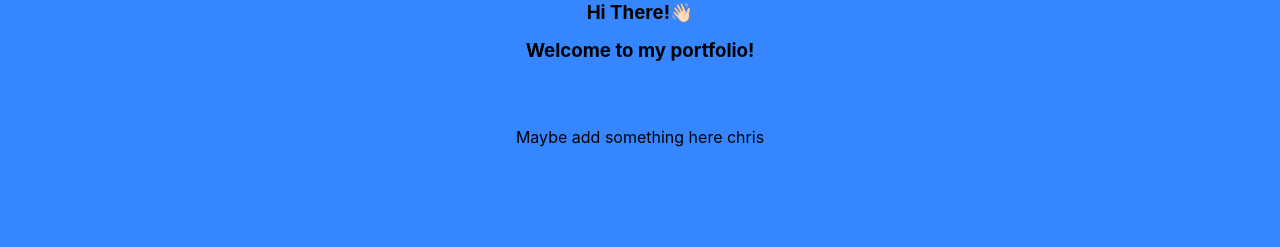
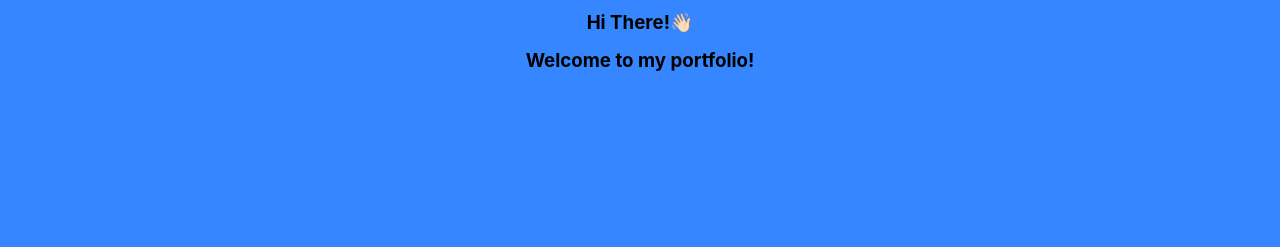
Before and after one commit to ChristianAlteri/Portfolio, a React (Create React App) app: page / in a window 1280 px wide. Shown: the part 251-498 px from the top of the page. Built offline with nearby package versions, Linux system fonts and the light colour scheme.

Commit message:
pre installing bootstrap

```diff
--- a/src/pages/About.css
+++ b/src/pages/About.css
@@ -20,6 +20,7 @@
     margin-left: 40px;
     margin-right: 40px;
     animation: flowGradient 8s linear infinite alternate, fadeIn 0.5s ease;
+
 }
 
 .About-Title {
--- a/src/pages/Home.jsx
+++ b/src/pages/Home.jsx
@@ -21,19 +21,11 @@ const Home = () => {
                 <strong className="main-name">Welcome to my portfolio!
                 </strong>
               </h1>
-              {/* <h1 className="heading-name" style={{ paddingBottom: 15 }}>
-                <strong className="main-name">
-                My name is Christian Alteri </strong>
-              </h1> */}
-
               <div style={{ padding: 50, textAlign: "left" }}>
-                {/* Add any additional content here */}
-                Maybe add something here chris
               </div>
             </Col>
 
             <Col md={5} style={{ paddingBottom: 20 }}>
-              {/* Add any content for the second column here */}
             </Col>
           </Row>
         </Container>
```
